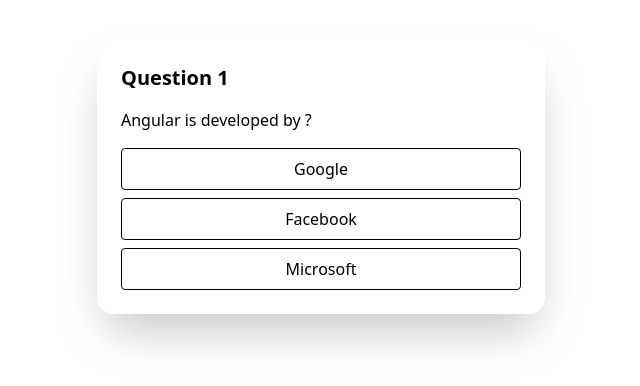
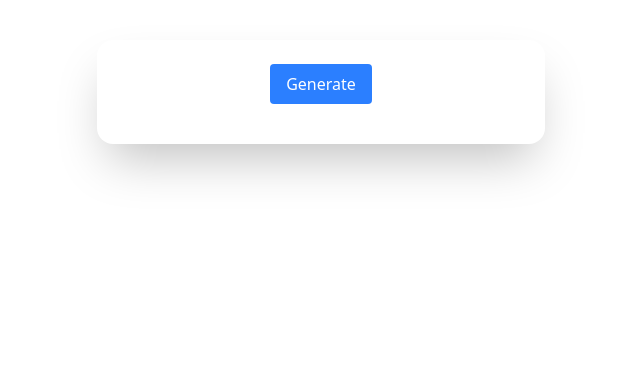
Before and after one commit to fedlearning24/Angular_Mini_Projects, an Angular app: page / in a window 1280 px wide. Shown: the top 386 px of the page, without its empty margins (319-959 px from the left). Built offline with nearby package versions, Linux system fonts and the light colour scheme.

Commit message:
Password Generator

```diff
--- a/src/app/app.html
+++ b/src/app/app.html
@@ -1,2 +1,3 @@
 <!-- <app-stopwatch></app-stopwatch> -->
-<app-quiz></app-quiz>
+<!-- <app-quiz></app-quiz> -->
+ <app-password-generator></app-password-generator>
--- a/src/app/app.ts
+++ b/src/app/app.ts
@@ -1,10 +1,9 @@
 import { Component, signal } from '@angular/core';
-import { Quiz } from './quiz/quiz';
-// import { Stopwatch } from './stopwatch/stopwatch';
+import { PasswordGenerator } from './password-generator/password-generator';
 
 @Component({
   selector: 'app-root',
-  imports: [Quiz],
+  imports: [PasswordGenerator],
   templateUrl: './app.html',
   styleUrl: './app.css'
 })
--- /dev/null
+++ b/src/app/password-generator/password-generator.html
@@ -0,0 +1,7 @@
+<div class="max-w-md mx-auto mt-10 p-6 bg-white rounded-2xl shadow-2xl text-center">
+
+    <button class="bg-blue-500 text-white px-4 py-2 rounded" (click)="generate()">Generate</button>
+
+    <p class="mt-4 font-mono break-all">{{password()}}</p>
+
+</div>
--- /dev/null
+++ b/src/app/password-generator/password-generator.ts
@@ -0,0 +1,23 @@
+import { Component, signal } from '@angular/core';
+
+@Component({
+  selector: 'app-password-generator',
+  imports: [],
+  templateUrl: './password-generator.html',
+  styleUrl: './password-generator.css',
+})
+export class PasswordGenerator {
+
+  password = signal('');
+  generate() {
+    const chars = 'ABCDEFGHIJKLMNOPQRSTUVWXYZabcdefghijklmnopqrstuvwxyz0123456789!@#';
+
+    let pass = '';
+
+    for(let i=0; i<12; i++){
+      pass += chars[Math.floor(Math.random() * chars.length)];
+    }
+    this.password.set(pass);
+  }
+
+}
--- a/src/app/quiz/quiz.ts
+++ b/src/app/quiz/quiz.ts
@@ -36,7 +36,6 @@
     if (option === this.currentQuestion().answer) {
       this.score.update(s => s + 1);
     }
-
     if (this.currentIndex() < this.questions.length - 1) {
       this.currentIndex.update(i => i + 1);
     }else{
```
Also changed, not shown: src/app/password-generator/password-generator.css (added), 1 other file (tests, documents, lock files or other folders).
